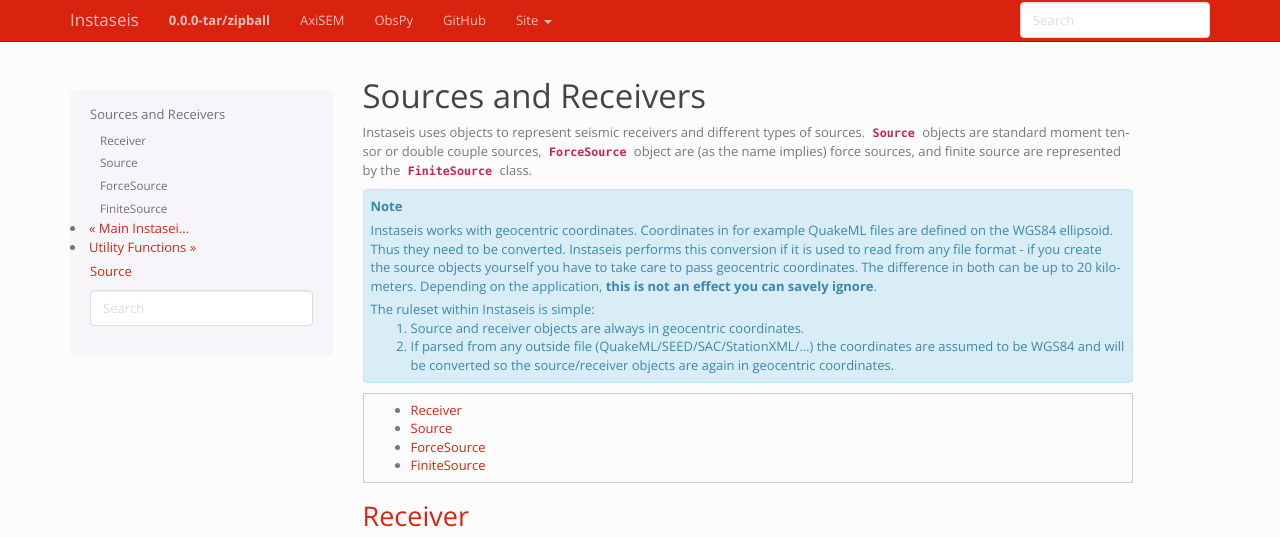
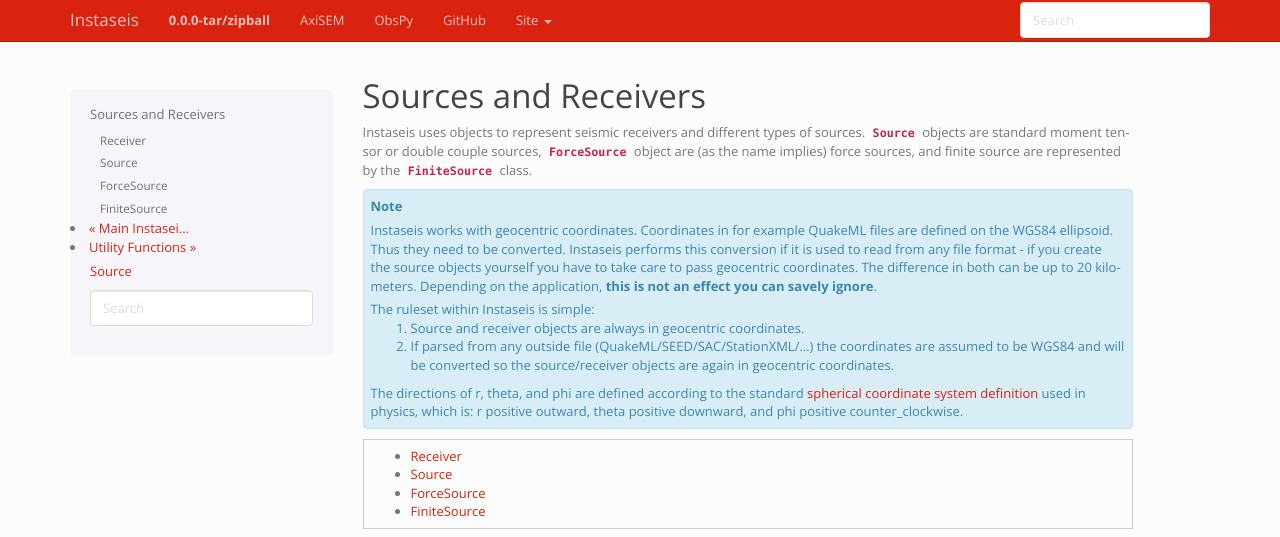
Before and after one commit to krischer/instaseis, a Sphinx documentation site: the page built from doc/source.rst, in a window 1280 px wide and 1270 px high. Shown: the top 537 px of the window. Built offline with Sphinx 7.4.7, drawn with Linux system fonts in a browser that asks for light colours; grey boxes are pictures that could not be loaded.

Commit message:
Add direction clarification to note

```diff
--- a/doc/source.rst
+++ b/doc/source.rst
@@ -25,6 +25,10 @@ or double couple sources, :class:`~instaseis.source.ForceSource` object are
        coordinates are assumed to be WGS84 and will be converted so the
        source/receiver objects are again in geocentric coordinates.
 
+    The directions of r, theta, and phi are defined according to the standard
+    `spherical coordinate system definition <https://en.wikipedia.org/wiki/Spherical_coordinate_system>`_
+    used in physics, which is: r positive outward, theta positive downward, and
+    phi positive counter_clockwise.
 
 .. contents::
     :local:
```
